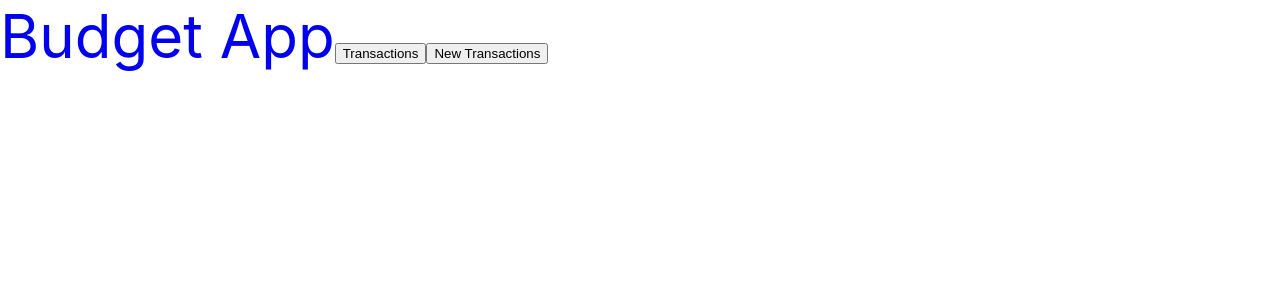
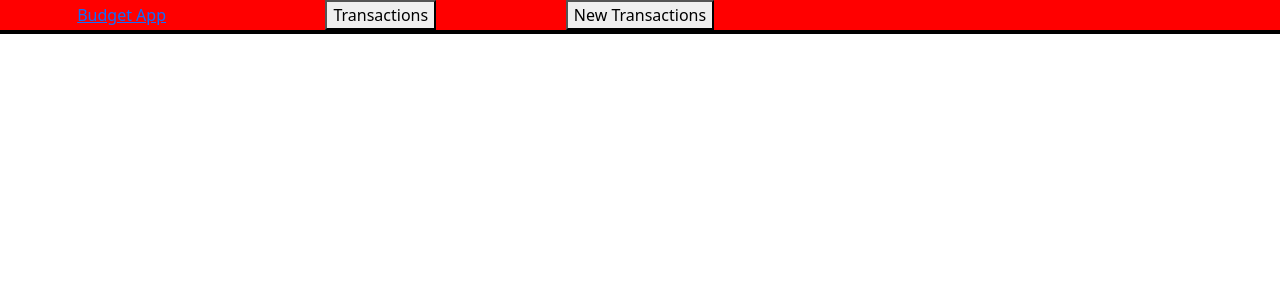
Before and after one commit to dannellmorales/BudgeFront, a React (Create React App) app: page / in a window 1280 px wide. Shown: the top 300 px of the page. Built offline with nearby package versions, Linux system fonts and the light colour scheme; no server answers.

Commit message:
Netlify Add

```diff
--- a/package.json
+++ b/package.json
@@ -7,7 +7,9 @@
     "@testing-library/react": "^13.3.0",
     "@testing-library/user-event": "^13.5.0",
     "axios": "^0.27.2",
+    "bootstrap": "^5.2.0",
     "react": "^18.2.0",
+    "react-bootstrap": "^2.4.0",
     "react-dom": "^18.2.0",
     "react-router-dom": "^6.3.0",
     "react-scripts": "5.0.1",
--- a/src/App.css
+++ b/src/App.css
@@ -1,73 +1,82 @@
-.App {
-  text-align: center;
-
-}
-
-.App-logo {
-  height: 40vmin;
-  pointer-events: none;
-}
-
-@media (prefers-reduced-motion: no-preference) {
-  .App-logo {
-    animation: App-logo-spin infinite 20s linear;
-  }
-}
-
-.App-header {
-  background-color: #282c34;
-  min-height: 100vh;
-  display: flex;
-  flex-direction: column;
-  align-items: center;
-  justify-content: center;
-  font-size: calc(10px + 2vmin);
-  color: white;
-}
-
-.App-link {
-  color: #61dafb;
-}
-
-@keyframes App-logo-spin {
-  from {
-    transform: rotate(0deg);
-  }
-  to {
-    transform: rotate(360deg);
-  }
-}
-
-.grid {
+grid {
     display: grid;
     grid-template-areas:
-      "n n n "
+        "b c c"
         "t t t "
         "t t t "
         "t t t "
         "t t t "
-      "t t t "
-
+        "t t t " ;
+  }
+  @import url('https://fonts.googleapis.com/css?family=Ubuntu');
+  body {
+    margin: 0;
+  }
+  .Nav {
+    display: grid;
+    grid-template-columns: repeat(5, 1fr);
+    grid-auto-rows: auto;
+    grid-gap: 1em;
+    align-items: center;
+    text-align: center;
+    border-bottom: 4px solid black;
+    background: red;
   }
 
+
+  @media screen and (max-width: 900px) {
     nav {
-  grid-area: n;
-  display: flex;
-  text-align: center;
-  background-color: red ;
-  flex-wrap: nowrap;
-  flex-direction: row;
-  align-content: stretch;
-  justify-content: space-between;
-  align-items: center;
+      grid-template-columns: 100%;
+      grid-template-rows: auto;
+      grid-gap: 1em;
+   }
   }
 
-.bugTitle{
-  grid-area: n;
-  font-size: 60px;
+
+  .logo {
+    grid-column: 3;
+    background-image: url("https://blog.codepen.io/wp-content/uploads/2012/06/Black-Large.png");
+    background-position: center;
+    background-size: contain;
+    background-repeat: no-repeat;
+    height: 10vh;
+  }
+
+  .3 {
+    grid-column: 4;
+  }
+
+  .4 {
+    grid-column: 5;
+  }
+
+  .navLinks {
+    font-family: 'Ubuntu', sans-serif;
+    font-size: 1.2em;
+    text-transform: uppercase;
     text-decoration: none;
+    color: black;
   }
-.trans{
-  grid-area: t;
-  display: flex;
+
+  .navLinks:hover {
+    color: white;
+    border-left: 1px solid white;
+    border-right: 1px solid white;
+    padding: 1em 1em;
   }
+
+  #twist {
+    color: blue;
+  }
+
+
+
+
+  /* .bugTitle{
+    grid-area:b;
+    display:flex;
+}
+.but{
+    grid-area:c;
+    display:flex;
+} */
--- a/src/App.js
+++ b/src/App.js
@@ -5,6 +5,8 @@ import Transactions from './Components/Transactions';
 import NewTransForm from './Components/NewTransForm';
 import TransUpdate from './Components/TransUpdate';
 import TransactionDetails from './Components/TransactionDetails';
+import 'bootstrap/dist/css/bootstrap.min.css';
+
 
 import {BrowserRouter as Router, Routes, Route } from "react-router-dom";
 
--- a/src/Components/Nav.js
+++ b/src/Components/Nav.js
@@ -3,10 +3,12 @@ import { Link } from "react-router-dom"
 function Nav() {
   return (
 
-    <div className="nav">
+    <div className="Nav">
       <Link to="/" className="bugTitle">Budget App</Link>
-      <Link to="/transactions"><button>Transactions</button></Link>
-      <Link to="/transactions/new"><button>New Transactions</button></Link>
+      <Link to="/transactions" className="but"><button>Transactions</button></Link>
+      <Link to="/transactions/new" className="but"><button>New Transactions</button></Link>
+
+
     </div>
   )
 }
--- a/src/index.css
+++ b/src/index.css
@@ -1,3 +1,6 @@
+
+
+
 body {
   margin: 0;
   font-family: -apple-system, BlinkMacSystemFont, 'Segoe UI', 'Roboto', 'Oxygen',
```
Also changed, not shown: src/Components/Nav.css (added), 2 other files (tests, documents, lock files or other folders). Lines whose indentation alone changed are shown as unchanged.
